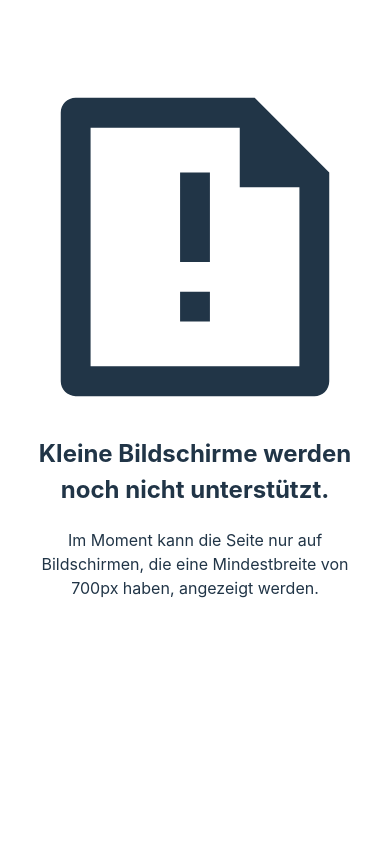
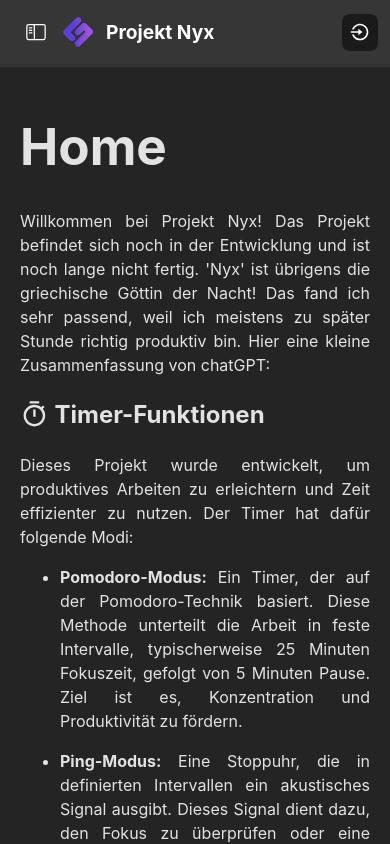
Before and after one commit to Flog7877/Nyx, a React (Vite) app in the folder frontend/: page / in a window 390 px wide. Shown: the top 844 px of the page. Built offline with nearby package versions, Linux system fonts and the light colour scheme.

Commit message:
Zwischenspeicherung: Mobiler Modus

```diff
--- a/frontend/src/App.jsx
+++ b/frontend/src/App.jsx
@@ -17,37 +17,8 @@ import ResetPassword from './pages/ResetPassword';
 import Settings from './pages/Settings';
 import Support from './pages/Support';
 import { AuthProvider } from './AuthContext';
-import { WarningIcon } from './assets/icons/icons';
 
 const App = () => {
-
-    const [isTooSmall, setIsTooSmall] = useState(window.innerWidth < 500);
-
-    useEffect(() => {
-        function handleResize() {
-            setIsTooSmall(window.innerWidth < 500);
-        }
-
-        window.addEventListener('resize', handleResize);
-        return () => {
-            window.removeEventListener('resize', handleResize);
-        };
-    }, []);
-
-    if (isTooSmall) {
-        return (
-            <div style={{
-                textAlign: 'center',
-                marginTop: '2rem',
-                padding: '1rem'
-            }}>
-                <h2><WarningIcon />Kleine Bildschirme werden noch nicht unterstützt.</h2>
-                <p>
-                    Im Moment kann die Seite nur auf Bildschirmen, die eine Mindestbreite von 700px haben, angezeigt werden.
-                </p>
-            </div>
-        );
-    }
     return (
         <AuthProvider>
             <Router>
--- a/frontend/src/AuthContext.jsx
+++ b/frontend/src/AuthContext.jsx
@@ -7,7 +7,6 @@ export const AuthProvider = ({ children }) => {
   const [user, setUser] = useState(null);
   const [isFullscreen, setIsFullscreen] = useState(false);
 
-  // Überprüfe den Benutzerstatus beim Laden der App
   useEffect(() => {
     const validateUser = async () => {
       try {
--- a/frontend/src/components/Header.css
+++ b/frontend/src/components/Header.css
@@ -67,7 +67,7 @@
 
 .header-button {
     padding: 7.5px;
-    padding-right: 6;
+    padding-right: 0;
 }
 
 .icon-button {
@@ -105,13 +105,13 @@
     justify-content: center;
     align-items: center;
     position: absolute;
-    top: -2.25px; /* Vertikale Position anpassen */
-    right: -4.75px; /* Horizontale Position anpassen */
-    width: 10px; /* Kleinere Breite */
-    height: 10px; /* Kleinere Höhe */
-    background-color: #CF6679; /* Hintergrundfarbe des Kreises */
-    border-radius: 50%; /* Macht es zu einem Kreis */
-    pointer-events: none; /* Verhindert Interaktionen */
+    top: -2.25px;
+    right: -4.75px;
+    width: 10px;
+    height: 10px;
+    background-color: #CF6679;
+    border-radius: 50%;
+    pointer-events: none;
 }
 
 
@@ -200,3 +200,59 @@
 .features {
     padding-left: 1.5em;
 }
+
+.mobile-user-icon-container {
+    position: relative;
+    display: inline-block;
+    margin-right: 0;
+    margin-left: auto;
+}
+
+.user-popup {
+    position: absolute;
+    right: 0;
+    top: 40px;
+    background-color: #2c2c2c;
+    color: #fff;
+    padding: 8px 12px;
+    border: 1px solid #444;
+    border-radius: 4px;
+    z-index: 9999;
+    min-width: 150px;
+}
+
+.user-popup p {
+    margin: 5px 0;
+    font-size: 0.9rem;
+}
+
+.icon-button-mobile {
+    display: flex;
+    justify-content: center;
+    align-items: center;
+    width: 36px;
+    height: 36px;
+    background: none;
+    border: none;
+    cursor: pointer;
+    color: inherit;
+    margin-right: .5rem;
+    padding: 0 !important;
+    margin-left: 5.203px;
+}
+
+.mobile-sidebar-overlay {
+    position: fixed;
+    top: 64px;
+    left: 0;
+    width: 100%;
+    height: calc(100% - 64px);
+    background: rgba(0, 0, 0, 0.5);
+    backdrop-filter: blur(5px);
+    z-index: 900;
+}
+
+.header-right-wrapper {
+    display: flex;
+    align-items: center;
+}
--- a/frontend/src/components/Header.jsx
+++ b/frontend/src/components/Header.jsx
@@ -5,12 +5,15 @@ import { UserIcon, SidebarIcon, LoginIcon, LogoutIcon, ToolsIcon } from '../asse
 import { Link, useNavigate } from 'react-router-dom';
 import { fetchChangelogStatus, markChangelogAsRead } from '../api';
 import ChangelogContent from './ChangelogContent';
+import useIsMobile from '../hooks/useIsMobile';
 
 
 function Header({ onBurgerClick }) {
+    const isMobile = useIsMobile();
     const { user, logout, isFullscreen } = useContext(AuthContext);
     const [isChangelogOpen, setIsChangelogOpen] = useState(false);
     const [showNotification, setShowNotification] = useState(false);
+    const [isUserPopupOpen, setIsUserPopupOpen] = useState(false);
     const navigate = useNavigate();
 
     useEffect(() => {
@@ -45,6 +48,10 @@ function Header({ onBurgerClick }) {
         setIsChangelogOpen(!isChangelogOpen);
     };
 
+    const toggleUserPopup = () => {
+        setIsUserPopupOpen(!isUserPopupOpen);
+    };
+
     if (isFullscreen) return null;
 
     return (
@@ -54,6 +61,7 @@ function Header({ onBurgerClick }) {
                     <button className="icon-button" onClick={onBurgerClick}>
                         <SidebarIcon width="20px" height="20px" />
                     </button>
+
                     <div className="header-logo-and-title">
                         <img
                             src="/favicon.png"
@@ -61,6 +69,8 @@ function Header({ onBurgerClick }) {
                             className="header-logo"
                         />
                         <span className="header-project-name">Projekt Nyx</span>
+                        {!isMobile && (
+                            <>
                                 <div
                                     className="header-version-badge"
                                     onClick={toggleChangelogPopup}
@@ -68,40 +78,61 @@ function Header({ onBurgerClick }) {
                                     v0.1.2
                                     {showNotification && <span className="notification-badge"></span>}
                                 </div>
+                            </>
+                        )}
                     </div>
                 </div>
-
-                <div className="header-right">
+                <div className='header-right-wrapper'>
                     {user && (
+                        <>
+                            {isMobile ? (
+                                <div className="mobile-user-icon-container">
+                                    <button
+                                        className="icon-button-mobile"
+                                        onClick={toggleUserPopup}
+                                    >
+                                        <UserIcon width="20px" height="20px" />
+                                    </button>
+                                    {isUserPopupOpen && (
+                                        <div className="user-popup" onClick={(e) => e.stopPropagation()}>
+                                            <p><strong>{user.username}</strong></p>
+                                            <p>ID: {user.userId}</p>
+                                        </div>
+                                    )}
+                                </div>
+                            ) : (
                                 <span style={{ marginRight: '20px' }}>
-                            <UserIcon width="15px" style={{ verticalAlign: '-2px' }} /> {user.username} (ID: {user.userId})
+                                    <UserIcon width="15px" style={{ verticalAlign: '-2px' }} />
+                                    {' ' + user.username} (ID: {user.userId})
                                 </span>
                             )}
+                        </>
+                    )}
+                    <div className="header-right">
                         <button
                             onClick={user ? handleLogout : () => navigate('/login')}
                             style={{ marginRight: '25px' }}
                             className="header-button"
                         >
-                        {user ? (
                             <div className="header-link">
                                 <div className="header-icon">
+                                    {user ? (
                                         <LogoutIcon width="20px" height="20px" />
+                                    ) : (
+                                        <LoginIcon width="20px" height="20px" />
+                                    )}
                                 </div>
-                                Abmelden
+                                {!isMobile && (
+                                    <>
+                                        {user ? <span>Abmelden&nbsp;&nbsp;</span> : <span>Anmelden&nbsp;&nbsp;</span>}
+                                    </>
+                                )}
                             </div>
-                        ) : (
-                            <div className="header-link">
-                                <div className="header-icon">
-                                    <LoginIcon width="20px" height="20px" />
-                                </div>
-                                Anmelden
-                            </div>
-                        )}
                         </button>
                     </div>
+                </div>
             </header>
-
-            {isChangelogOpen && (
+            {!isMobile && isChangelogOpen && (
                 <div className="changelog-popup-overlay" onClick={toggleChangelogPopup}>
                     <div
                         className="changelog-popup"
--- a/frontend/src/components/Layout.css
+++ b/frontend/src/components/Layout.css
@@ -30,3 +30,9 @@
 #root {
     width: 100%;
 }
+
+@media (max-width: 768px) {
+    .layout-main-content {
+        margin-left: 0 !important;
+    }
+}
--- a/frontend/src/components/Layout.jsx
+++ b/frontend/src/components/Layout.jsx
@@ -1,20 +1,54 @@
-import React, { useState } from 'react';
+import React, { useState, useEffect } from 'react';
 import Header from './Header';
 import Sidebar from './Sidebar';
 import './Layout.css';
+import useIsMobile from '../hooks/useIsMobile';
 
 const Layout = ({ children }) => {
+    const isMobile = useIsMobile();
     const [isSidebarOpen, setIsSidebarOpen] = useState(true);
     const [isCollapsed, setIsCollapsed] = useState(false);
 
+    useEffect(() => {
+        if (isMobile) {
+            setIsSidebarOpen(false);
+            setIsCollapsed(false);
+        } else {
+            setIsSidebarOpen(true);
+            setIsCollapsed(false);
+        }
+    }, [isMobile]);
+
+    useEffect(() => {
+        if (isMobile && isSidebarOpen) {
+            document.body.style.overflow = 'hidden';
+        } else {
+            document.body.style.overflow = 'auto';
+        }
+        return () => {
+            document.body.style.overflow = 'auto';
+        };
+    }, [isMobile, isSidebarOpen]);
+
+
     const handleToggleSidebar = () => {
-        setIsSidebarOpen(!isSidebarOpen);
-        setIsCollapsed(!isCollapsed);
+        if (isMobile) {
+            setIsSidebarOpen(!isSidebarOpen);
+        } else {
+            setIsSidebarOpen(!isSidebarOpen);
+            setIsCollapsed(!isCollapsed);
+        }
     };
 
     return (
         <div className="layout-container">
             <Header onBurgerClick={handleToggleSidebar} />
+            {isMobile && isSidebarOpen && (
+                <div
+                    className="mobile-sidebar-overlay"
+                    onClick={handleToggleSidebar}
+                />
+            )}
             <Sidebar
                 isOpen={isSidebarOpen}
                 isCollapsed={isCollapsed}
--- a/frontend/src/components/Sidebar.css
+++ b/frontend/src/components/Sidebar.css
@@ -10,6 +10,7 @@
     transition: width 0.3s ease, transform 0.3s ease;
     z-index: 999;
     width: 200px;
+    overflow-y: auto;
 }
 
 .sidebar-menu {
--- /dev/null
+++ b/frontend/src/hooks/useIsMobile.js
@@ -0,0 +1,15 @@
+import { useState, useEffect } from 'react';
+
+export default function useIsMobile(breakpoint = 768) {
+  const [isMobile, setIsMobile] = useState(window.innerWidth <= breakpoint);
+
+  useEffect(() => {
+    const handleResize = () => {
+      setIsMobile(window.innerWidth <= breakpoint);
+    };
+    window.addEventListener('resize', handleResize);
+    return () => window.removeEventListener('resize', handleResize);
+  }, [breakpoint]);
+
+  return isMobile;
+}
--- a/frontend/src/index.css
+++ b/frontend/src/index.css
@@ -55,19 +55,6 @@ button:focus-visible {
   outline: 4px auto -webkit-focus-ring-color;
 }
 
-@media (prefers-color-scheme: light) {
-  :root {
-    color: #213547;
-    background-color: #ffffff;
-  }
-  a:hover {
-    color: #747bff;
-  }
-  button {
-    background-color: #f9f9f9;
-  }
-}
-
 .tooltip {
   position: relative;
   display: inline-block;
--- a/frontend/src/pages/Statistics.jsx
+++ b/frontend/src/pages/Statistics.jsx
@@ -8,6 +8,7 @@ import {
   DropDownDownIcon,
   FilterIcon
 } from '../assets/icons/icons';
+import useIsMobile from '../hooks/useIsMobile';
 
 function formatTime(sec) {
   const hrs = String(Math.floor(sec / 3600)).padStart(2, '0');
@@ -232,7 +233,8 @@ function SessionListItem({
   isOpen,
   toggleOpen,
   onRoundCommentUpdate,
-  categoryMap
+  categoryMap,
+  isMobile
 }) {
   let data = null;
   if (session.extra_data) {
@@ -258,7 +260,7 @@ function SessionListItem({
             ? <DropDownDownIcon width="32px" style={{ verticalAlign: '-17px' }} />
             : <DropDownRightIcon width="32px" style={{ verticalAlign: '-17px' }} />}
         </button>
-        <span>Session {session.id}</span>
+        {!isMobile && (<span>Session {session.id}</span>)}
         <div className="header-right">
           <span
             className="session-category"
@@ -338,6 +340,8 @@ function SessionListItem({
 
 function Statistics() {
   useAuthGuard();
+
+  const isMobile = useIsMobile();
 
   const [sessions, setSessions] = useState([]);
   const [categories, setCategories] = useState([]);
@@ -514,6 +518,7 @@ function Statistics() {
                   onEditClick={() => openEditModal(session)}
                   onRoundCommentUpdate={handleRoundCommentUpdate}
                   categoryMap={categoryMap}
+                  isMobile={isMobile}
                 />
               );
             })}
```
Lines whose indentation alone changed are shown as unchanged.
